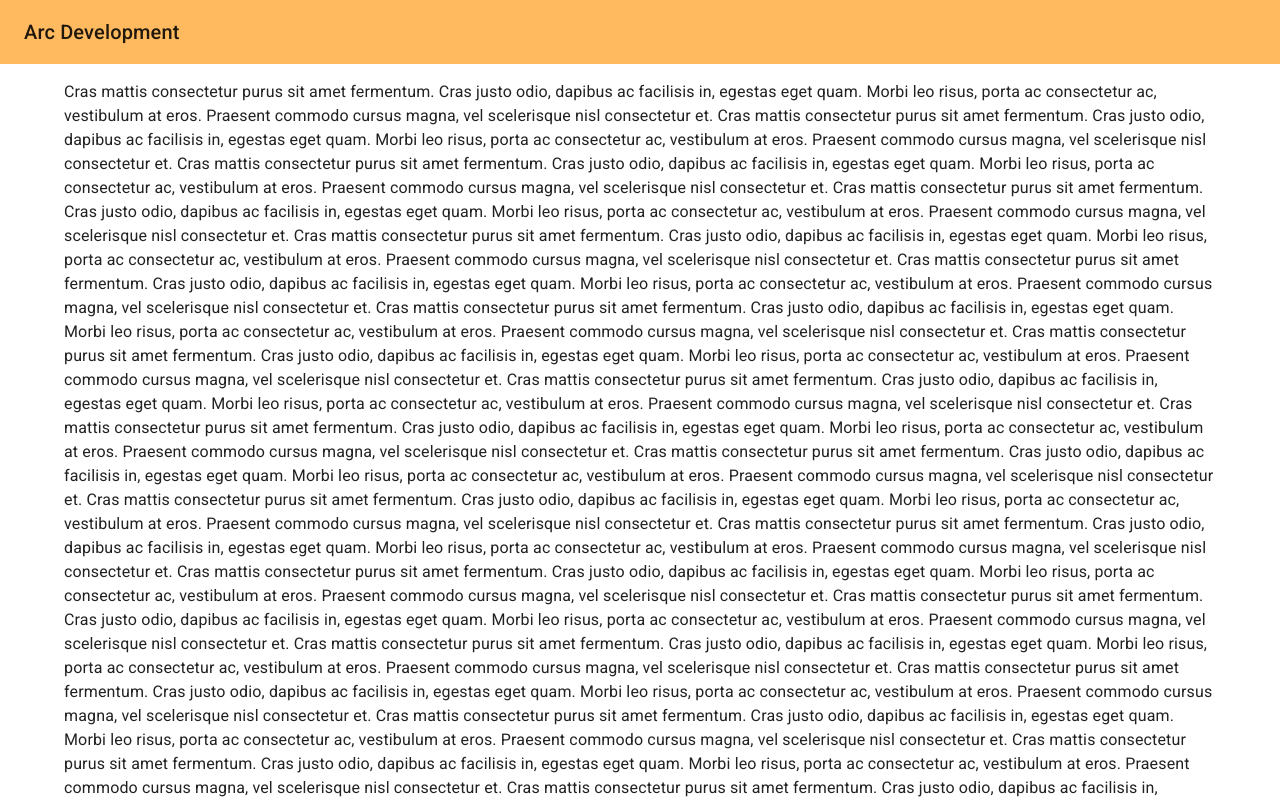
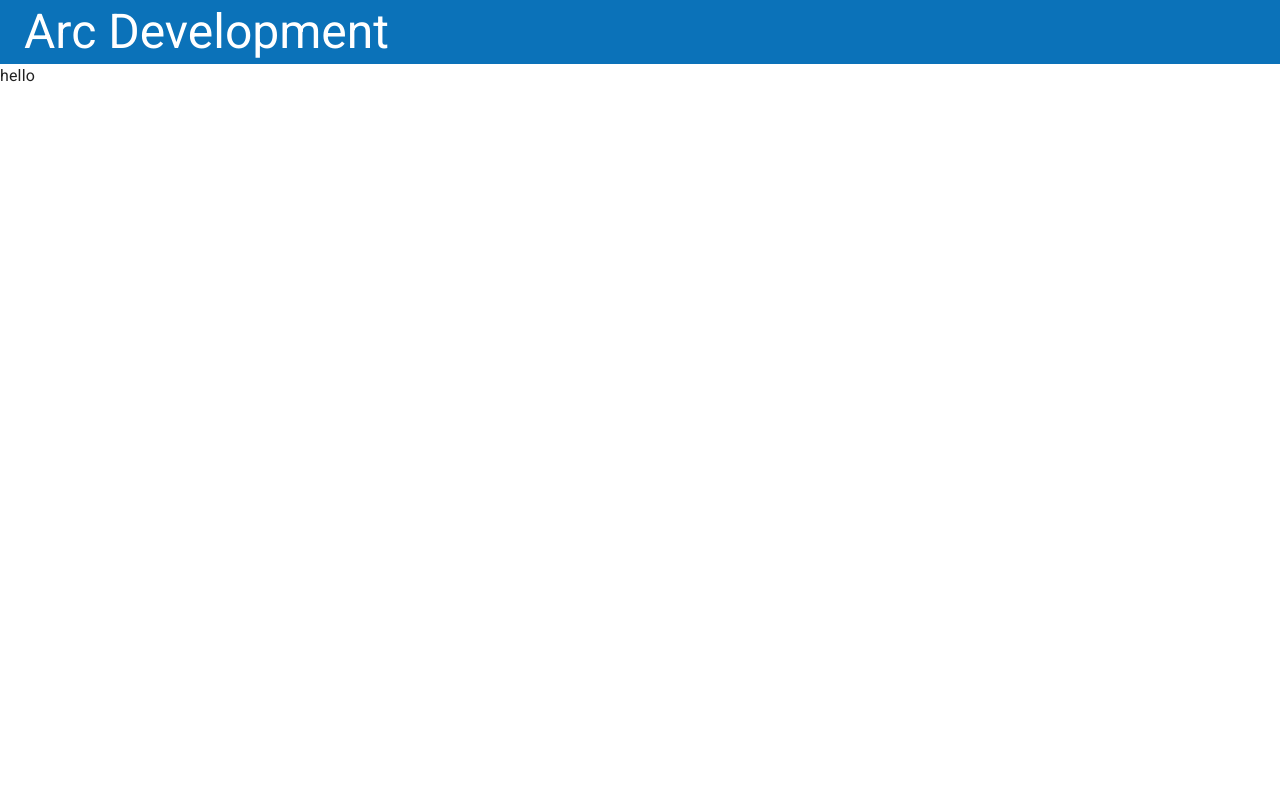
Before and after one commit to TorvaldsDB/arc_with_vite_typescript_and_react, a React (Vite) app: page / in a window 1280 px wide. Shown: the top 800 px of the page. Built offline with nearby package versions, Linux system fonts and the light colour scheme.

Commit message:
fix appbar hide content problem

```diff
--- a/package.json
+++ b/package.json
@@ -16,6 +16,8 @@
     "@mui/icons-material": "^5.14.5",
     "@mui/material": "^5.15.5",
     "@mui/styled-engine-sc": "^6.0.0-alpha.12",
+    "@mui/styles": "^5.15.5",
+    "@mui/system": "^5.15.5",
     "localforage": "^1.10.0",
     "match-sorter": "^6.3.3",
     "react": "^18.2.0",
--- a/src/components/App.tsx
+++ b/src/components/App.tsx
@@ -6,6 +6,7 @@ function App() {
   return (
     <ThemeProvider theme={theme}>
       <Header />
+      hello
     </ThemeProvider>
   );
 }
--- a/src/components/ui/Header.tsx
+++ b/src/components/ui/Header.tsx
@@ -1,14 +1,18 @@
-import * as React from "react";
+import { Theme } from "@mui/material";
 import AppBar from "@mui/material/AppBar";
+import CssBaseline from "@mui/material/CssBaseline";
 import Toolbar from "@mui/material/Toolbar";
 import Typography from "@mui/material/Typography";
-import CssBaseline from "@mui/material/CssBaseline";
 import useScrollTrigger from "@mui/material/useScrollTrigger";
-import Box from "@mui/material/Box";
-import Container from "@mui/material/Container";
+import { createStyles, makeStyles } from "@mui/styles";
+import * as React from "react";
 
 interface Props {
   children: React.ReactElement;
+}
+
+interface HeaderProps {
+  children?: React.ReactElement;
 }
 
 function ElevationScroll(props: Props) {
@@ -23,35 +27,28 @@ function ElevationScroll(props: Props) {
   });
 }
 
-interface HeaderProps {
-  children?: React.ReactElement;
-}
+const useStyles = makeStyles((theme: Theme) =>
+  createStyles({
+    toolbarMargin: {
+      ...theme.mixins.toolbar,
+    },
+  })
+);
 const Header: React.FC<HeaderProps> = (props) => {
+  const classes = useStyles();
   return (
     <React.Fragment>
       <CssBaseline />
       <ElevationScroll {...props}>
-        <AppBar position="fixed" color="secondary">
+        <AppBar position="fixed" color="primary">
           <Toolbar>
-            <Typography variant="h6" component="div">
+            <Typography variant="h3" component="div">
               Arc Development
             </Typography>
           </Toolbar>
         </AppBar>
       </ElevationScroll>
-      <Toolbar />
-      <Container>
-        <Box sx={{ my: 2 }}>
-          {[...new Array(120)]
-            .map(
-              () => `Cras mattis consectetur purus sit amet fermentum.
-Cras justo odio, dapibus ac facilisis in, egestas eget quam.
-Morbi leo risus, porta ac consectetur ac, vestibulum at eros.
-Praesent commodo cursus magna, vel scelerisque nisl consectetur et.`
-            )
-            .join("\n")}
-        </Box>
-      </Container>
+      <div className={classes.toolbarMargin} />
     </React.Fragment>
   );
 };
```
Also changed, not shown: 1 other file (tests, documents, lock files or other folders).
